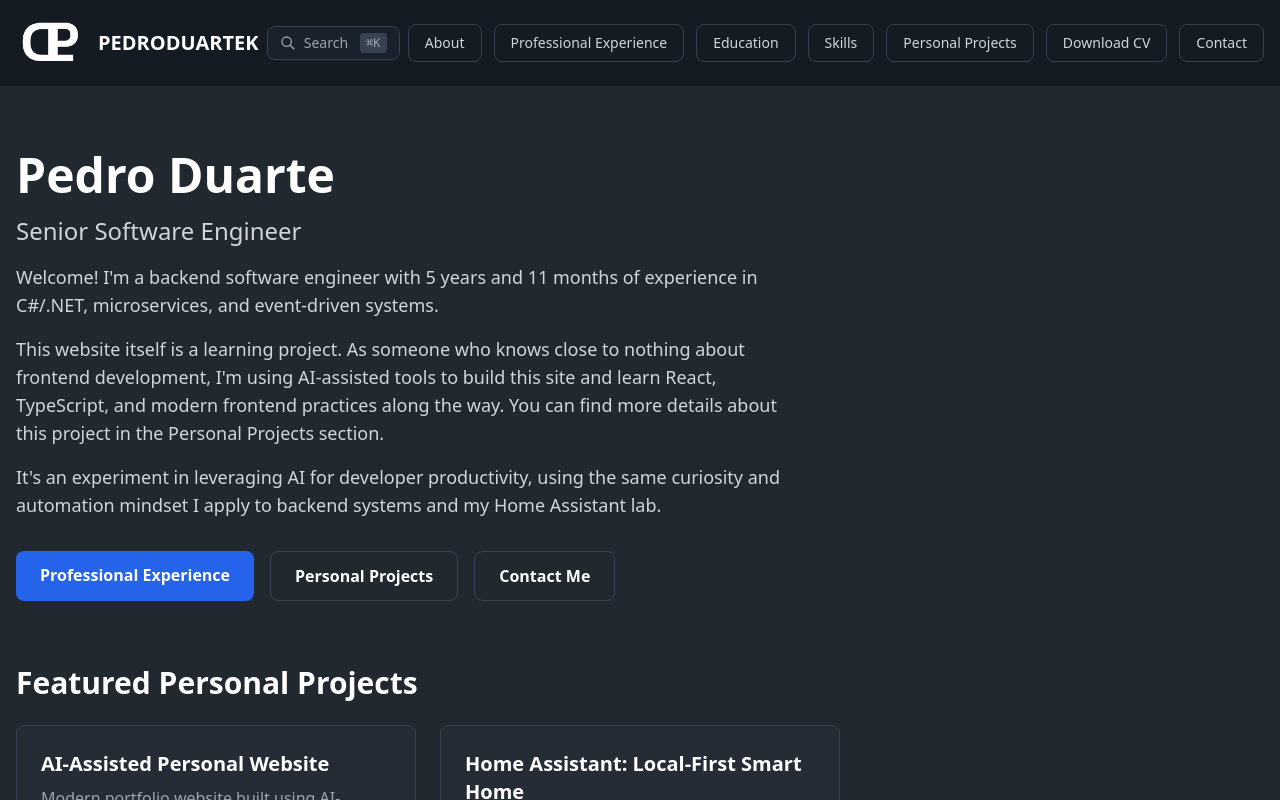
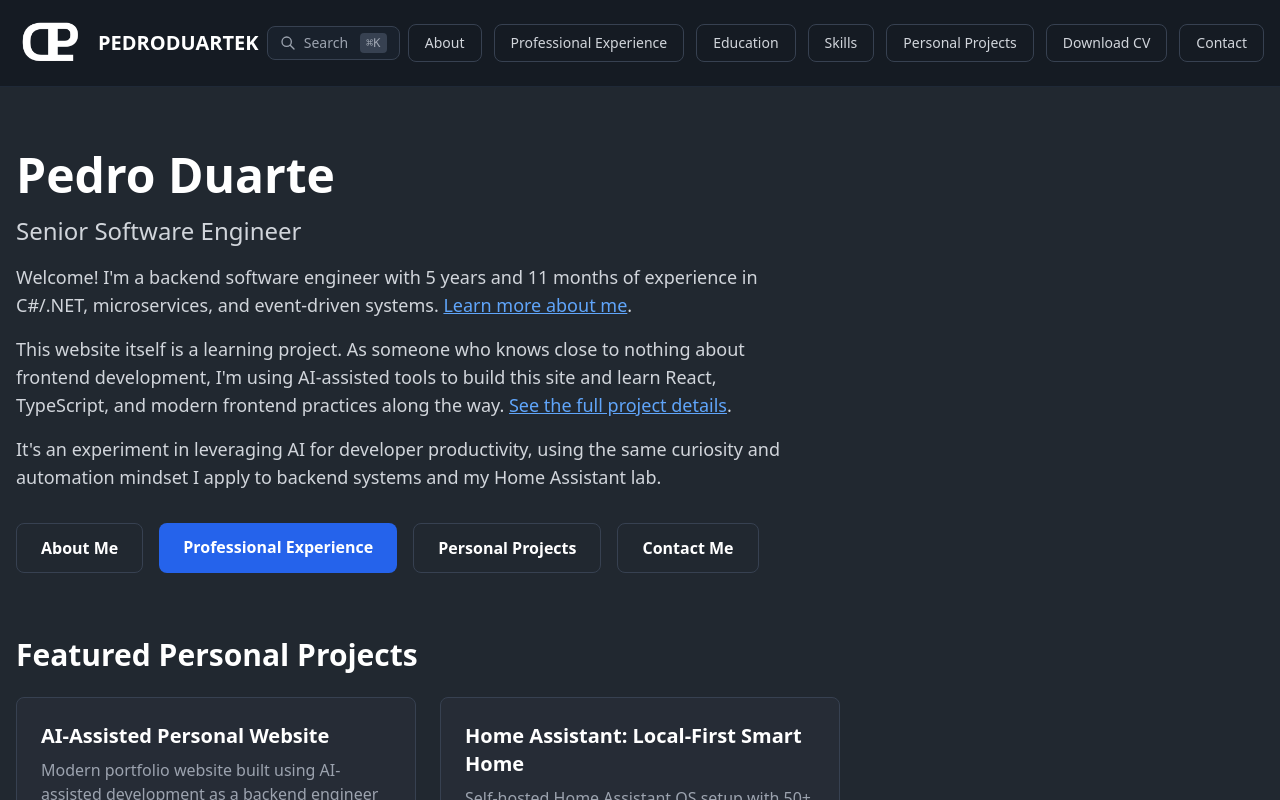
Before and after one commit to pedroduartek/personal-website.ai, a React (Vite) app in the folder apps/web/: page / in a window 1280 px wide. Shown: the top 800 px of the page. Built offline with nearby package versions, Linux system fonts and the light colour scheme.

Commit message:
Add inline navigation links and About Me button to home page

```diff
--- a/apps/web/src/features/home/HomePage.tsx
+++ b/apps/web/src/features/home/HomePage.tsx
@@ -25,14 +25,19 @@ export default function HomePage() {
           <div className="mb-8 max-w-3xl">
             <p className="mb-4 text-base md:text-lg text-gray-300">
               Welcome! I'm a backend software engineer with {experience.text} of
-              experience in C#/.NET, microservices, and event-driven systems.
+              experience in C#/.NET, microservices, and event-driven systems.{' '}
+              <Link to="/about" className="text-blue-400 hover:text-blue-300 underline">
+                Learn more about me
+              </Link>.
             </p>
             <p className="mb-4 text-base md:text-lg text-gray-300">
               This website itself is a learning project. As someone who knows
               close to nothing about frontend development, I'm using AI-assisted
               tools to build this site and learn React, TypeScript, and modern
-              frontend practices along the way. You can find more details about
-              this project in the Personal Projects section.
+              frontend practices along the way.{' '}
+              <Link to="/projects" className="text-blue-400 hover:text-blue-300 underline">
+                See the full project details
+              </Link>.
             </p>
             <p className="mb-4 text-base md:text-lg text-gray-300">
               It's an experiment in leveraging AI for developer productivity,
@@ -41,6 +46,12 @@ export default function HomePage() {
             </p>
           </div>
           <div className="flex flex-col sm:flex-row gap-3 sm:gap-4">
+            <Link
+              to="/about"
+              className="rounded-lg border border-gray-700 px-6 py-3 text-center font-semibold text-white transition-all duration-200 hover:scale-105 hover:bg-gray-800 hover:shadow-lg"
+            >
+              About Me
+            </Link>
             <Link
               to="/experience"
               className="rounded-lg bg-blue-600 px-6 py-3 text-center font-semibold text-white transition-all duration-200 hover:scale-105 hover:bg-blue-700 hover:shadow-lg hover:shadow-blue-600/50"
```
